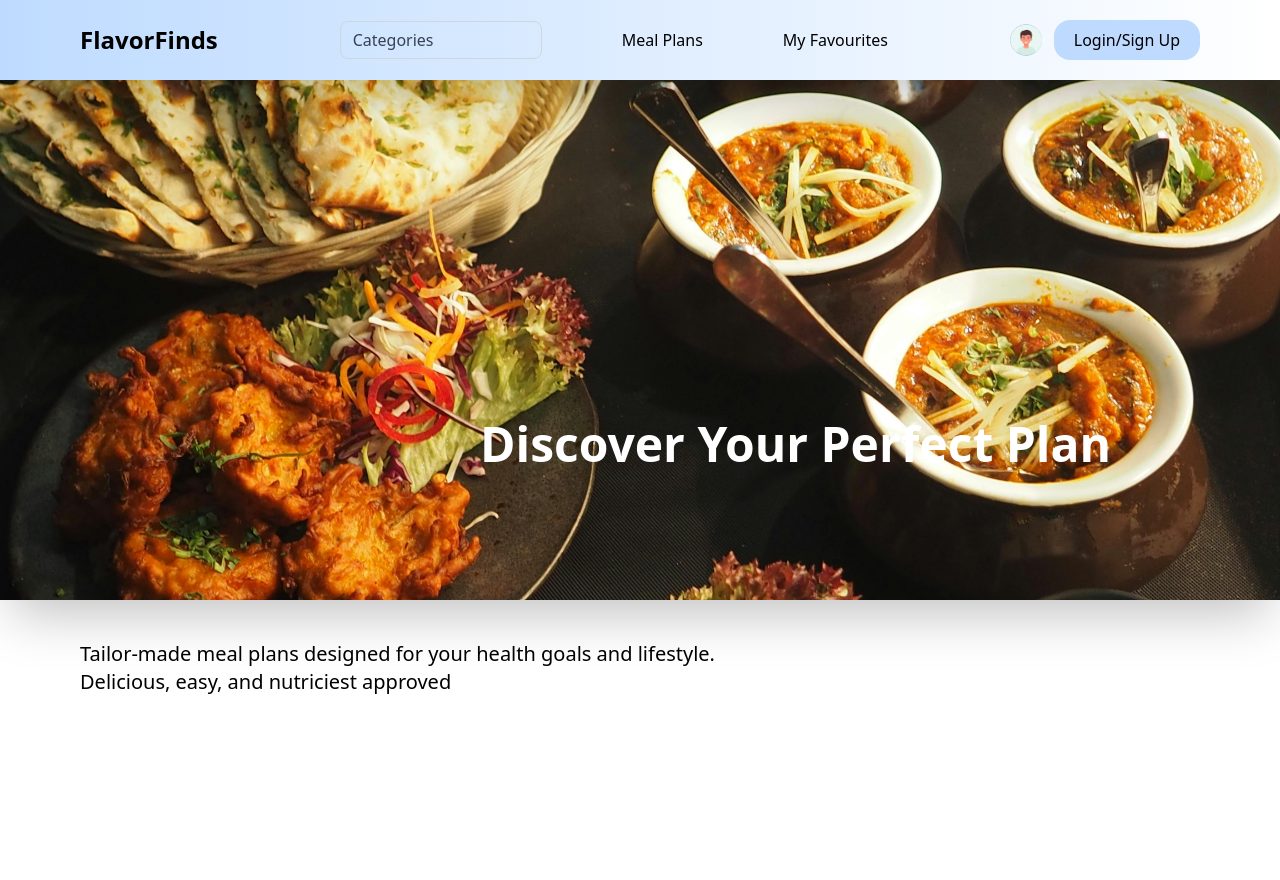
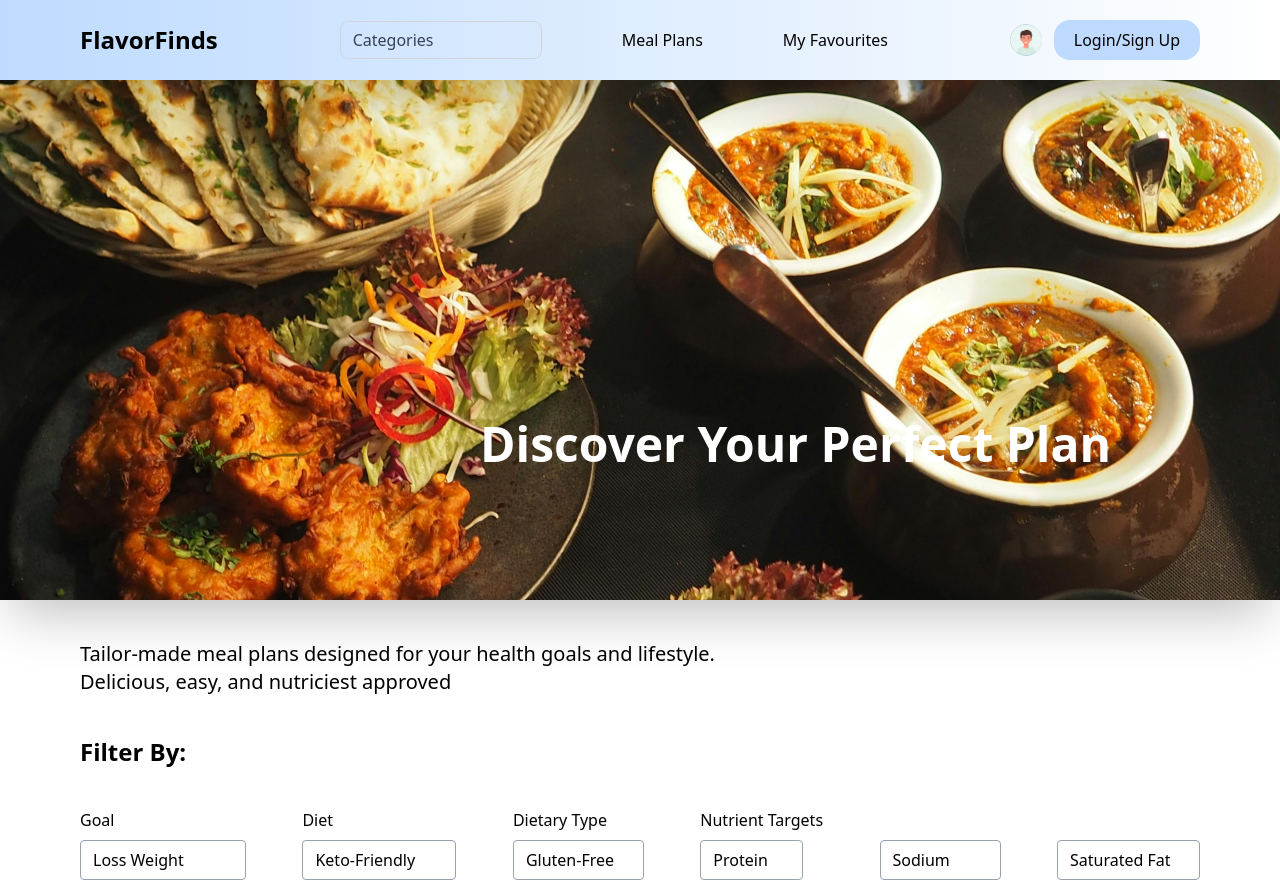
Before and after one commit to IamFJ03/HelloSkillz, a React app in the folder frontend/: page /meal-plan in a window 1280 px wide. Before the commit the page ends 800 px from the top, so only its background shows below. Built offline with nearby package versions, Linux system fonts and the light colour scheme; the HTML template or start-up script is replaced by a standard one.

Commit message:
Meal Plans Page

```diff
--- a/frontend/src/Components/Navbar.jsx
+++ b/frontend/src/Components/Navbar.jsx
@@ -11,7 +11,7 @@ export default function Navbar() {
         </div>
         <div>
           <ul className='flex gap-20 items-center'>
-                <li className='cursor-pointer  transition-all duration-500 hover:text-blue-200'><select className="appearance-none border border-gray-300 rounded-lg py-2 pl-3 pr-10 text-gray-700 leading-tight focus:outline-none focus:border-blue-500">
+            <li className=' transition-all duration-500 hover:text-blue-200'><select className="cursor-pointer appearance-none border border-gray-300 rounded-lg py-2 pl-3 pr-10 text-gray-700 leading-tight focus:outline-none focus:border-blue-500">
               <option>Categories</option>
               <option>Course</option>
               <option>Cuisine</option>
@@ -22,7 +22,7 @@ export default function Navbar() {
           </ul>
         </div>
         <div className='flex gap-3 items-center'>
-        <img src={user} className='w-8 h-8 rounded-full'/>
+          <img src={user} className='w-8 h-8 rounded-full' />
           <button className='bg-blue-200 py-2 px-5 rounded-2xl cursor-pointer hover:shadow-xl transition-all duration-500 hover:scale-105'><Link to={'/Auth'}>Login/Sign Up</Link></button>
         </div>
       </div>
--- a/frontend/src/Pages/Planning.jsx
+++ b/frontend/src/Pages/Planning.jsx
@@ -8,9 +8,69 @@ export default function Planning() {
     <div>
       <Navbar />
       <HeroSection path={currScreen} />
-      <div className='px-20 mt-10'>
-      <p className='text-xl'>Tailor-made meal plans designed for your health goals and lifestyle.</p>
-      <p className='text-xl'>Delicious, easy, and nutriciest approved</p>
+      <div>
+        <div className='px-20 mt-10'>
+        <p className='text-xl'>Tailor-made meal plans designed for your health goals and lifestyle.</p>
+        <p className='text-xl'>Delicious, easy, and nutriciest approved</p>
+        <p className='text-2xl font-bold my-10'>Filter By:</p>
+        </div>
+        <div className='flex items-center justify-between px-20'>
+          <div>
+            <p className='mb-2'>Goal</p>
+            <select name="Goal" className='appearance-none border border-gray-400 pl-3 pr-7 rounded py-1.75 focus:outline-none focus:border-blue-400'>
+              <option>Loss Weight</option>
+              <option>Maintain Weight</option>
+              <option>Gain Weight</option>
+            </select>
+          </div>
+          <div>
+            <p className='mb-2'>Diet</p>
+
+            <select name="Diet" className='appearance-none border border-gray-400 pl-3 pr-7 rounded py-1.75 focus:outline-none focus:border-blue-400'>
+              <option value="">Keto-Friendly</option>
+              <option value="">Paleo</option>
+              <option value="">Mediterranean</option>
+              <option value="">High Protein</option>
+            </select>
+          </div>
+          <div>
+            <p className='mb-2'>Dietary Type</p>
+            <select name="Type" className='appearance-none border border-gray-400 pl-3 pr-7 rounded py-1.75 focus:outline-none focus:border-blue-400'>
+              <option value="">Gluten-Free</option>
+              <option value="">Dairy-Free</option>
+              <option value="">Vegan</option>
+              <option value="">Vegetarian</option>
+            </select>
+          </div>
+          <div className='space-y-2'>
+            <p className='mb-2'>Nutrient Targets</p>
+
+            <select name="MacroNutrient" className='appearance-none border border-gray-400 pl-3 pr-7 rounded py-1.75 focus:outline-none focus:border-blue-400'>
+              <option value="">Protein</option>
+              <option value="">Carbs</option>
+              <option value="">Fat</option>
+              <option value="">Calories</option>
+            </select>
+          </div>
+
+          <div className='space-y-2'>
+            <p className='opacity-0'>_</p>
+            <select name="HealthNutrient" className='appearance-none border border-gray-400 pl-3 pr-7 rounded py-1.75 focus:outline-none focus:border-blue-400'>
+              <option value="">Sodium</option>
+              <option value="">Sugar</option>
+              <option value="">Potassium</option>
+              <option value="">Fiber</option>
+            </select>
+          </div>
+
+          <div className='space-y-2'>
+            <p className='opacity-0'>_</p>
+            <select name="FatsQuality" className='appearance-none border border-gray-400 pl-3 pr-7 rounded py-1.75 focus:outline-none focus:border-blue-400'>
+              <option value="">Saturated Fat</option>
+              <option value="">Cholesterol</option>
+            </select>
+          </div>
+        </div>
       </div>
     </div>
   )
```
Lines whose indentation alone changed are shown as unchanged.
